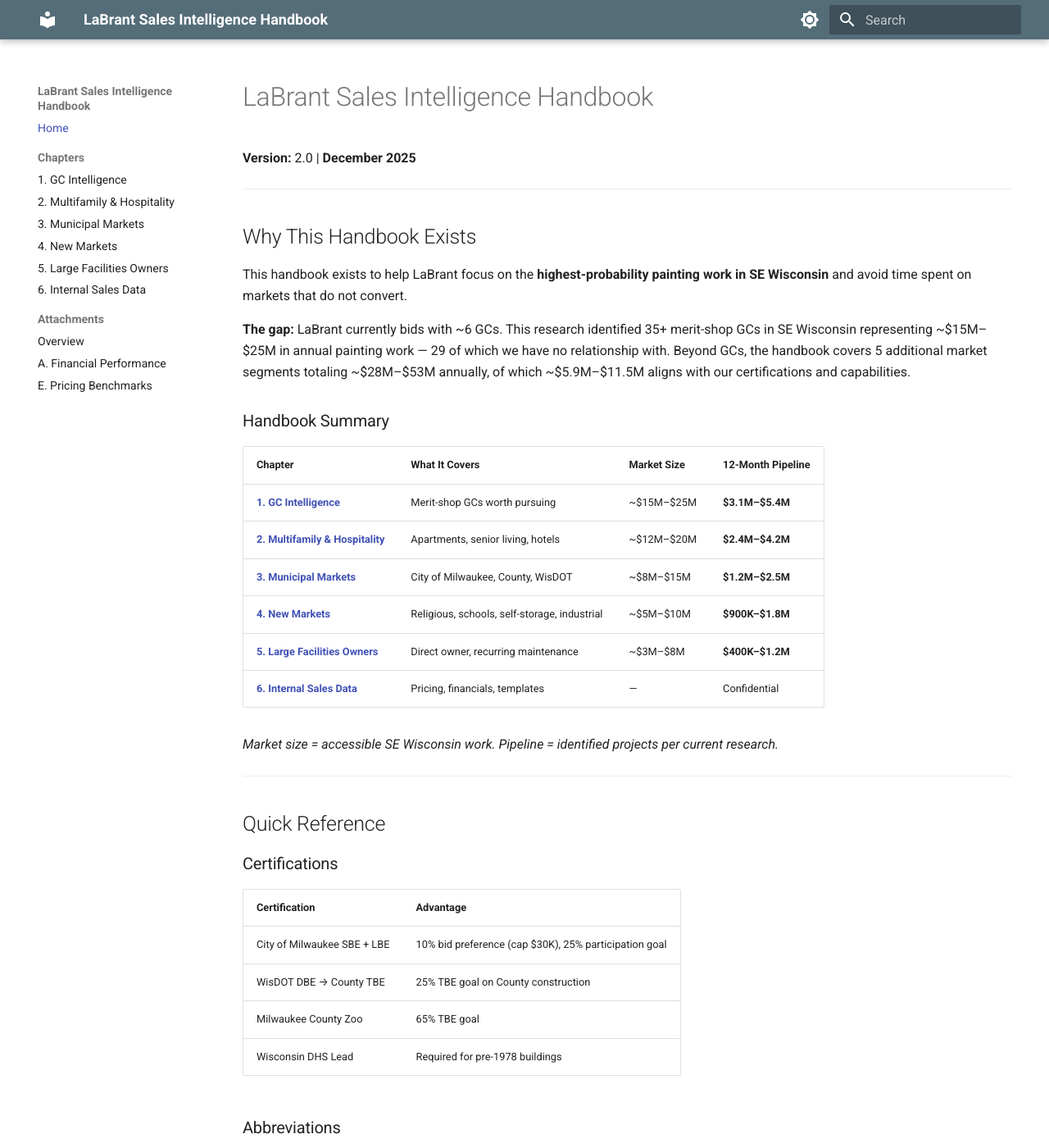
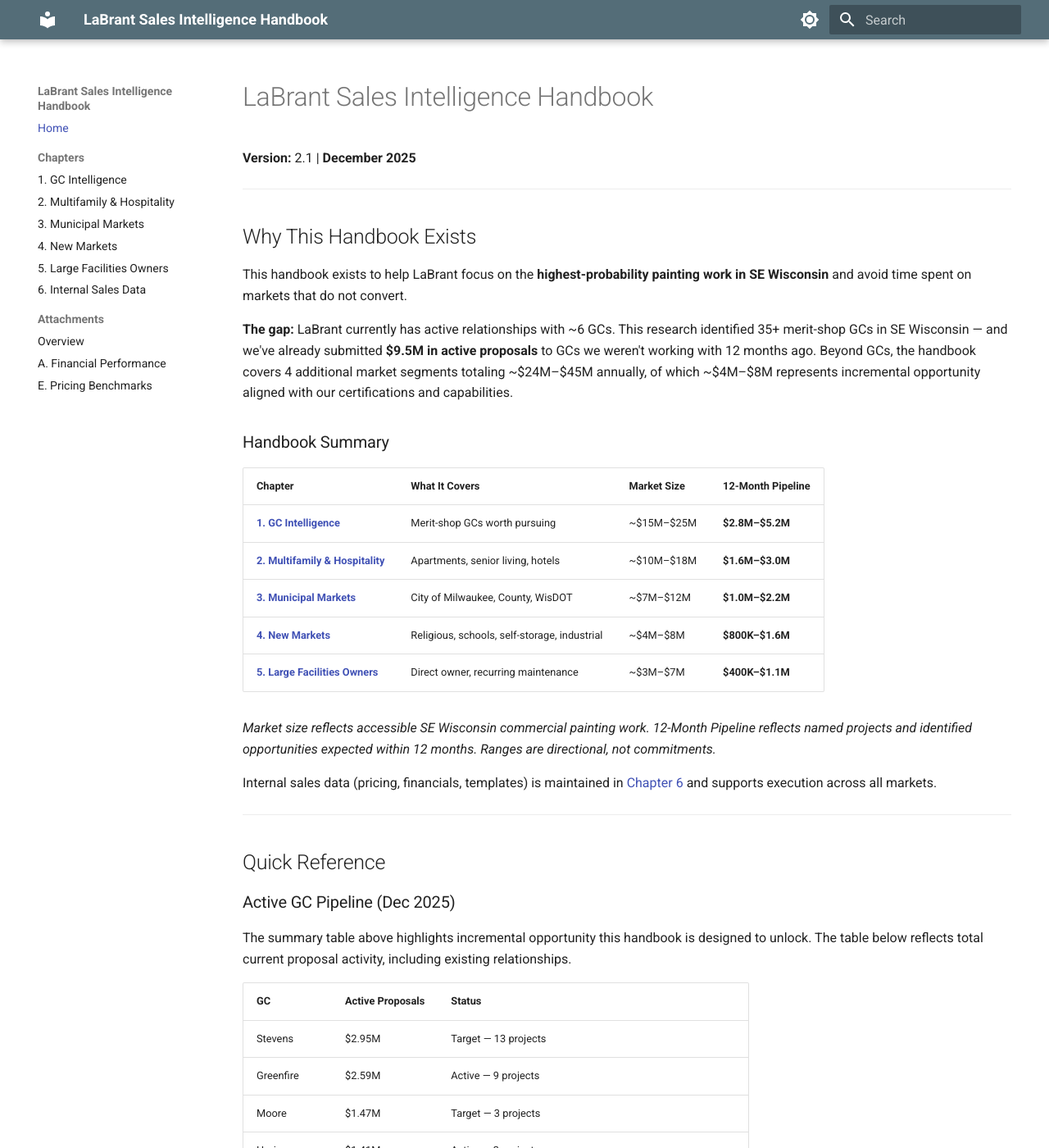
Before and after one commit to LaBrant-Associates-LLC/labrant-sales-intelligence, an MkDocs documentation site: the page built from docs/index.md, in a window 1280 px wide and 1400 px high. Shown: the whole window at 82% size. Built offline with MkDocs 1.6.1 and Material for MkDocs 9.7.7, drawn with Linux system fonts in a browser that asks for light colours; some of the changed text lies outside the part shown.

Commit message:
v2.1: Update homepage with active pipeline data
- Version 2.1 with $9.5M active proposals highlight
- Add Active GC Pipeline table (Stevens $2.95M, Greenfire $2.59M, etc.)
- Update pipeline numbers across all chapters
- Add Horizon, North Central to GC tracking
- Add Annex Group, Oxeland Group to Owner Index
- Update This Week contacts with dollar amounts
- Add Chapter 4 callout section

🤖 Generated with [Claude Code](https://claude.com/claude-code)

Co-Authored-By: Claude Opus 4.5 <noreply@anthropic.com>

```diff
--- a/docs/index.md
+++ b/docs/index.md
@@ -5,7 +5,7 @@ hide:
 
 # LaBrant Sales Intelligence Handbook
 
-**Version:** 2.0 | **December 2025**
+**Version:** 2.1 | **December 2025**
 
 ---
 
@@ -13,24 +13,39 @@ hide:
 
 This handbook exists to help LaBrant focus on the **highest-probability painting work in SE Wisconsin** and avoid time spent on markets that do not convert.
 
-**The gap:** LaBrant currently bids with ~6 GCs. This research identified 35+ merit-shop GCs in SE Wisconsin representing ~$15M–$25M in annual painting work — 29 of which we have no relationship with. Beyond GCs, the handbook covers 5 additional market segments totaling ~$28M–$53M annually, of which ~$5.9M–$11.5M aligns with our certifications and capabilities.
+**The gap:** LaBrant currently has active relationships with ~6 GCs. This research identified 35+ merit-shop GCs in SE Wisconsin — and we've already submitted **$9.5M in active proposals** to GCs we weren't working with 12 months ago. Beyond GCs, the handbook covers 4 additional market segments totaling ~$24M–$45M annually, of which ~$4M–$8M represents incremental opportunity aligned with our certifications and capabilities.
 
 ### Handbook Summary
 
 | Chapter | What It Covers | Market Size | 12-Month Pipeline |
 |---------|----------------|-------------|-------------------|
-| [**1. GC Intelligence**](ch1-gc-intelligence/index.md) | Merit-shop GCs worth pursuing | ~$15M–$25M | **$3.1M–$5.4M** |
-| [**2. Multifamily & Hospitality**](ch2-multifamily-hospitality/index.md) | Apartments, senior living, hotels | ~$12M–$20M | **$2.4M–$4.2M** |
-| [**3. Municipal Markets**](ch3-municipal/index.md) | City of Milwaukee, County, WisDOT | ~$8M–$15M | **$1.2M–$2.5M** |
-| [**4. New Markets**](ch4-new-markets/index.md) | Religious, schools, self-storage, industrial | ~$5M–$10M | **$900K–$1.8M** |
-| [**5. Large Facilities Owners**](ch5-large-owners/index.md) | Direct owner, recurring maintenance | ~$3M–$8M | **$400K–$1.2M** |
-| [**6. Internal Sales Data**](ch6-internal/index.md) | Pricing, financials, templates | — | Confidential |
+| [**1. GC Intelligence**](ch1-gc-intelligence/index.md) | Merit-shop GCs worth pursuing | ~$15M–$25M | **$2.8M–$5.2M** |
+| [**2. Multifamily & Hospitality**](ch2-multifamily-hospitality/index.md) | Apartments, senior living, hotels | ~$10M–$18M | **$1.6M–$3.0M** |
+| [**3. Municipal Markets**](ch3-municipal/index.md) | City of Milwaukee, County, WisDOT | ~$7M–$12M | **$1.0M–$2.2M** |
+| [**4. New Markets**](ch4-new-markets/index.md) | Religious, schools, self-storage, industrial | ~$4M–$8M | **$800K–$1.6M** |
+| [**5. Large Facilities Owners**](ch5-large-owners/index.md) | Direct owner, recurring maintenance | ~$3M–$7M | **$400K–$1.1M** |
 
-*Market size = accessible SE Wisconsin work. Pipeline = identified projects per current research.*
+*Market size reflects accessible SE Wisconsin commercial painting work. 12-Month Pipeline reflects named projects and identified opportunities expected within 12 months. Ranges are directional, not commitments.*
+
+Internal sales data (pricing, financials, templates) is maintained in [Chapter 6](ch6-internal/index.md) and supports execution across all markets.
 
 ---
 
 ## Quick Reference
+
+### Active GC Pipeline (Dec 2025)
+
+The summary table above highlights incremental opportunity this handbook is designed to unlock. The table below reflects total current proposal activity, including existing relationships.
+
+| GC | Active Proposals | Status |
+|----|------------------|--------|
+| Stevens | $2.95M | Target — 13 projects |
+| Greenfire | $2.59M | Active — 9 projects |
+| Moore | $1.47M | Target — 3 projects |
+| Horizon | $1.41M | Active — 3 projects |
+| North Central | $333K | Active — 3 projects |
+| MSP | $285K | Existing — 3 projects |
+| **Total** | **$9.0M** | Pipeline ≠ revenue. Conversion varies by GC and project type. |
 
 ### Certifications
 
@@ -88,11 +102,11 @@ This handbook exists to help LaBrant focus on the **highest-probability painting
 
 | Priority | Contact | Phone | Purpose |
 |----------|---------|-------|---------|
-| 1 | Moore Construction | (262) 345-1280 | Willow Run Senior Living |
-| 2 | Stevens Construction | (414) 828-5100 | 100 East Tower |
-| 3 | Sawall Development | (262) 297-4444 | Cudahy Applewood |
-| 4 | Berghammer Construction | (262) 790-4750 | Pritchard Park Place |
-| 5 | NCG Hospitality | ncghospitality.com | Moxy Milwaukee |
+| 1 | Moore Construction | (262) 345-1280 | Willow Run Senior Living ($660K) |
+| 2 | Stevens Construction | (414) 828-5100 | Bluffs on Lake ($457K tentative) |
+| 3 | Greenfire Construction | (414) 727-6840 | Emerald Row phases ($884K) |
+| 4 | Sawall Development | (262) 297-4444 | Cudahy Applewood status |
+| 5 | Annex Group | (317) 353-5735 | Union at Rose Park ($216K) |
 
 ---
 
@@ -111,17 +125,18 @@ This handbook exists to help LaBrant focus on the **highest-probability painting
 
 ### GC Index
 
-| GC | Status | Pipeline |
-|----|--------|----------|
-| Berghammer | Target | $600K–$1M |
-| Cardinal Capital | Active | Monitor |
+| GC | Status | Active Pipeline |
+|----|--------|-----------------|
+| Stevens | Target | $2.95M |
+| Greenfire | Active | $2.59M |
+| Moore | Target | $1.47M |
+| Horizon | Active | $1.41M |
+| North Central | Active | $333K |
+| MSP | Existing | $285K |
 | Catalyst | Target | TBD |
+| Berghammer | Target | TBD |
+| VJS | Target | TBD |
 | CG Schmidt | **Avoid** | — |
-| Greenfire | Active | $400K–$700K |
-| McShane | Active | $700K–$1.175M |
-| Moore | Target | $950K–$1.75M |
-| Stevens | Target | $500K–$1M |
-| VJS | Target | TBD |
 
 ### Owner Index
 
@@ -131,7 +146,8 @@ This handbook exists to help LaBrant focus on the **highest-probability painting
 | Capri Communities | Menomonee Falls | $250K–$400K |
 | NCG Hospitality | Moxy Milwaukee | $150K–$300K |
 | Sawall Development | Cudahy Applewood | $350K–$600K |
-| Scheels | Mayfair Mall | $400K–$800K |
+| Annex Group | Union at Rose Park | $216K (submitted) |
+| Oxeland Group | Good Hope Road | $300K–$400K |
 
 ### Municipality Index
 
@@ -148,10 +164,20 @@ This handbook exists to help LaBrant focus on the **highest-probability painting
 |---------|--------|-------|
 | Data Centers | **Avoid** | 100% union PLAs |
 | Hospitality | Pursue | NCG 25% DBE |
-| Multifamily | Pursue | $1.5M–$2.5M pipeline |
+| Multifamily | Pursue | $7M+ active pipeline |
 | Religious | Pursue | 642+ congregations |
 | Senior Living | Pursue | Moore, VJS, McShane |
 | Self-Storage | Pursue | New segment |
+
+---
+
+## Chapter 4: New Markets
+
+Fragmented, relationship-driven markets with low union penetration.
+
+These are not experimental — they represent underserved segments where certification advantages and lead-safe capabilities create structural barriers to competition.
+
+[Go to Chapter 4 →](ch4-new-markets/index.md)
 
 ---
 
```
Also changed, not shown: other parts of docs/index.md (+1 -3 lines).
